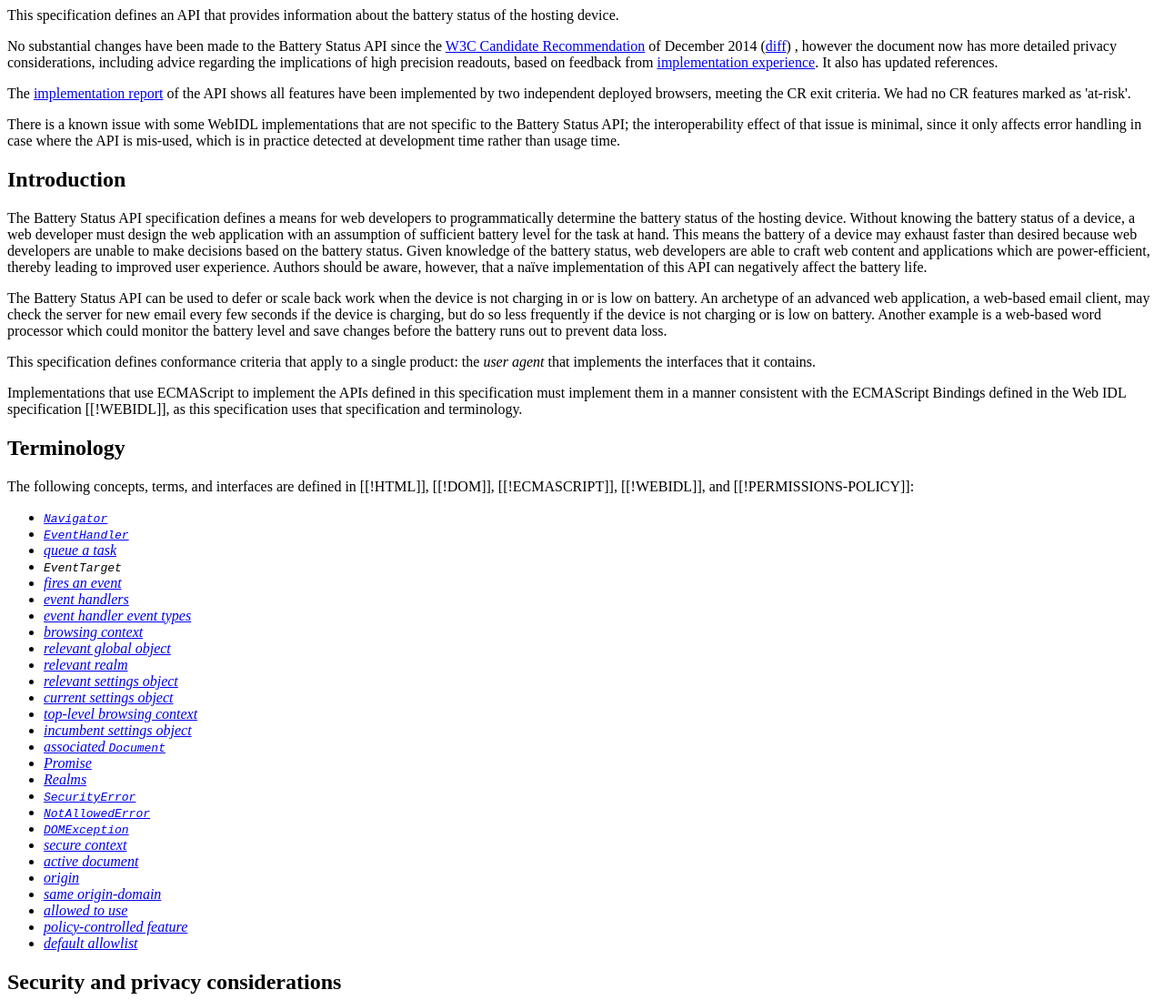
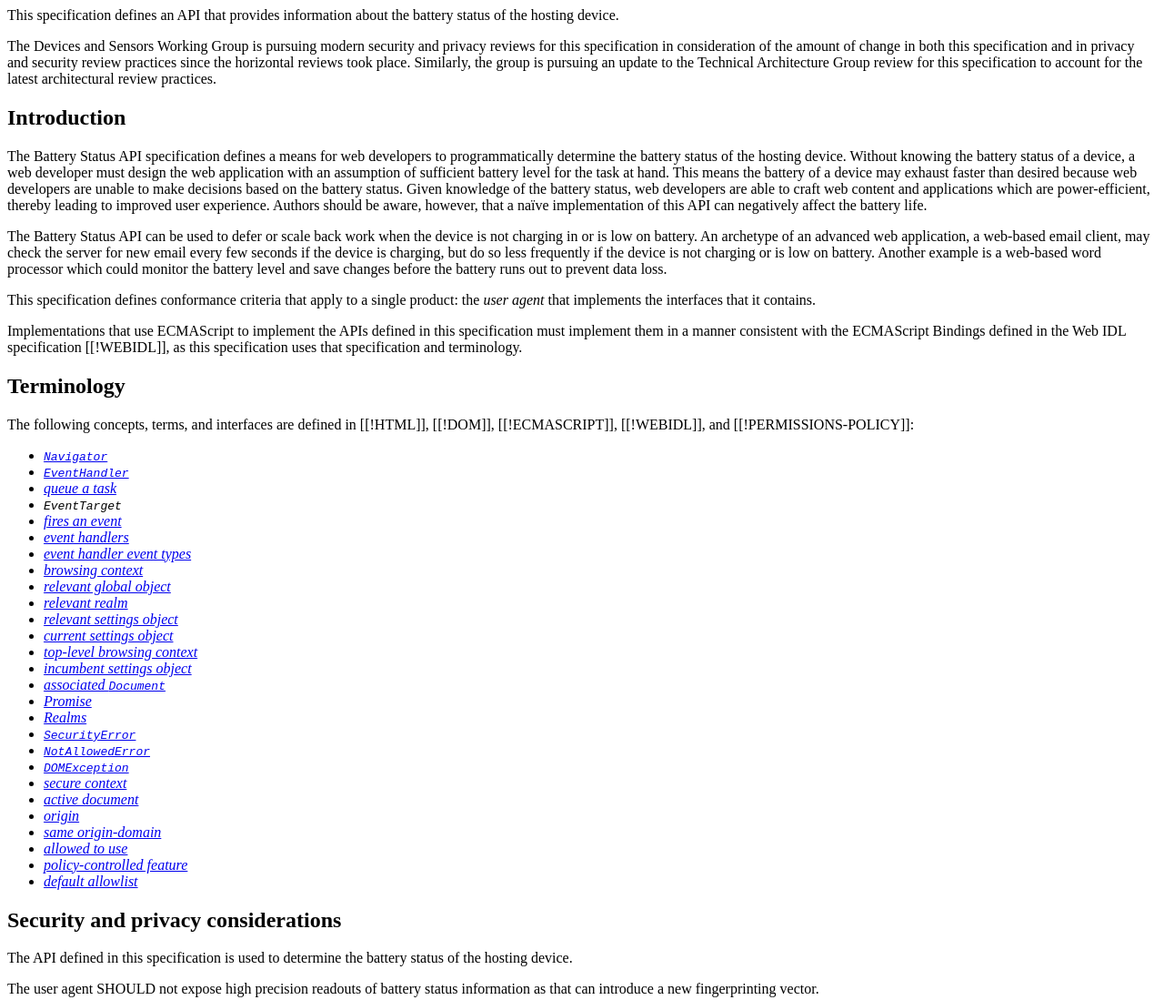
Before and after one commit to w3c/battery, a plain HTML site: page index.html in a window 1280 px wide. Shown: the top 1099 px of the page at 91% size. Drawn offline with Linux system fonts and the light colour scheme.

Commit message:
Chore: update the metadata and SoTD (#32)
per https://lists.w3.org/Archives/Public/public-device-apis/2021May/0012.html

```diff
--- a/index.html
+++ b/index.html
@@ -6,16 +6,13 @@
     </title>
     <meta http-equiv="Content-Type" content="text/html; charset=utf-8">
     <script src="https://www.w3.org/Tools/respec/respec-w3c" class="remove" defer></script>
-    </script>
     <script class="remove">
       var respecConfig = {
           specStatus:           "ED",
           shortName:            "battery-status",
-          previousPublishDate:  "2014-12-09",
+          previousPublishDate:  "2016-07-07",
           previousMaturity:     "CR",
           edDraftURI:           "https://w3c.github.io/battery/",
-          lcEnd:                "2014-10-02",
-          prEnd:                "2016-04-29",
           editors:  [
               { name: "Anssi Kostiainen", company: "Intel", companyURL: "http://intel.com/" },
               { name: "Mounir Lamouri", company: "Google Inc.", companyURL: "https://google.com/", note: "previously Mozilla" }
@@ -55,29 +52,13 @@
     </section>
     <section id="sotd">
       <p>
-        No substantial changes have been made to the Battery Status API since
-        the <a href=
-        "https://www.w3.org/TR/2014/CR-battery-status-20141209/">W3C Candidate
-        Recommendation</a> of December 2014 (<a href="PR-diff.html">diff</a>) ,
-        however the document now has more detailed privacy considerations,
-        including advice regarding the implications of high precision readouts,
-        based on feedback from <a href=
-        "https://lists.w3.org/Archives/Public/public-device-apis/2015Aug/0000.html">
-        implementation experience</a>. It also has updated references.
-      </p>
-      <p>
-        The <a href=
-        "https://w3c.github.io/test-results/battery-status/20160226.html">implementation
-        report</a> of the API shows all features have been implemented by two
-        independent deployed browsers, meeting the CR exit criteria. We had no
-        CR features marked as 'at-risk'.
-      </p>
-      <p>
-        There is a known issue with some WebIDL implementations that are not
-        specific to the Battery Status API; the interoperability effect of that
-        issue is minimal, since it only affects error handling in case where
-        the API is mis-used, which is in practice detected at development time
-        rather than usage time.
+        The Devices and Sensors Working Group is pursuing modern security and
+        privacy reviews for this specification in consideration of the amount of
+        change in both this specification and in privacy and security review
+        practices since the horizontal reviews took place. Similarly, the group
+        is pursuing an update to the Technical Architecture Group review for
+        this specification to account for the latest architectural review
+        practices.
       </p>
     </section>
     <section class="informative">
```
